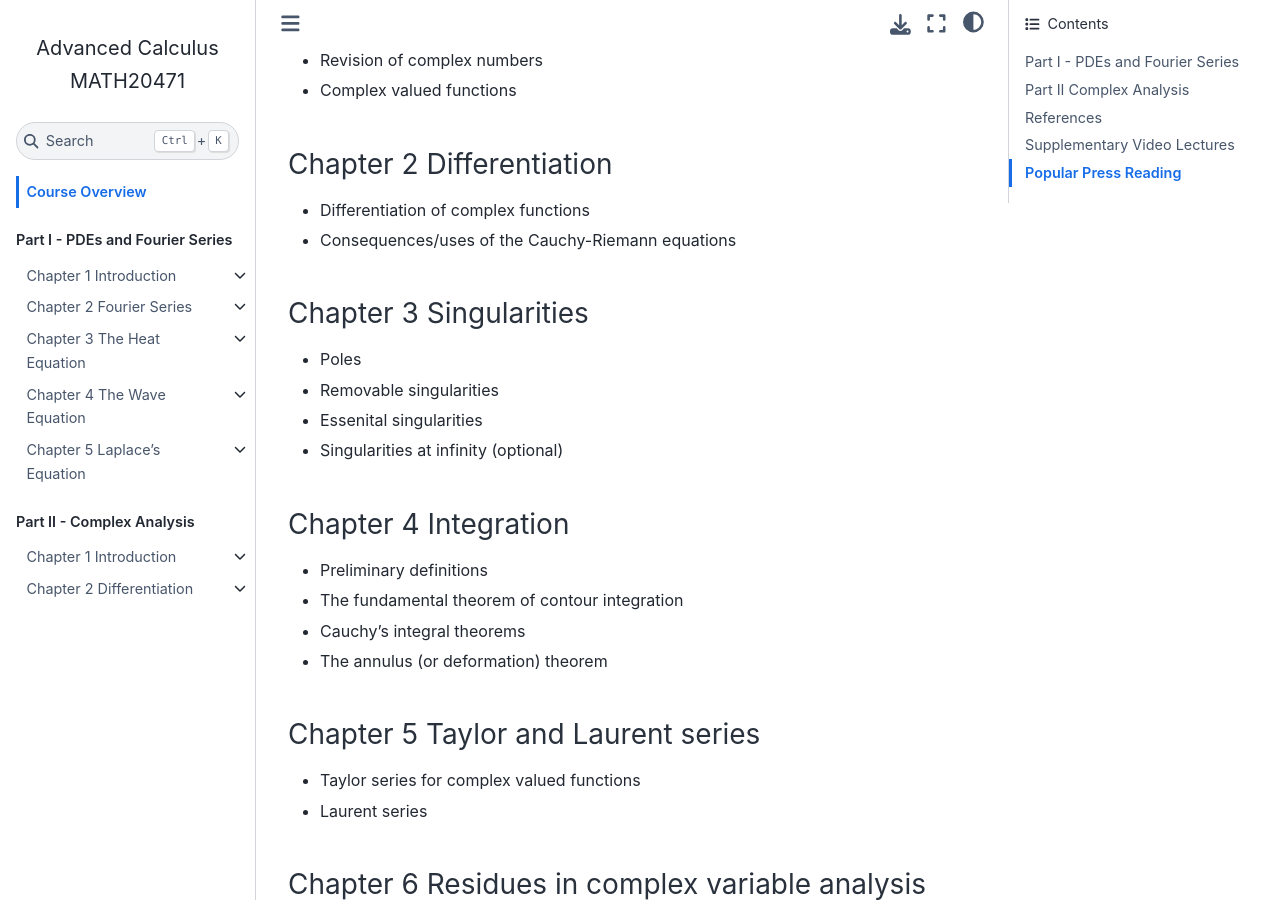
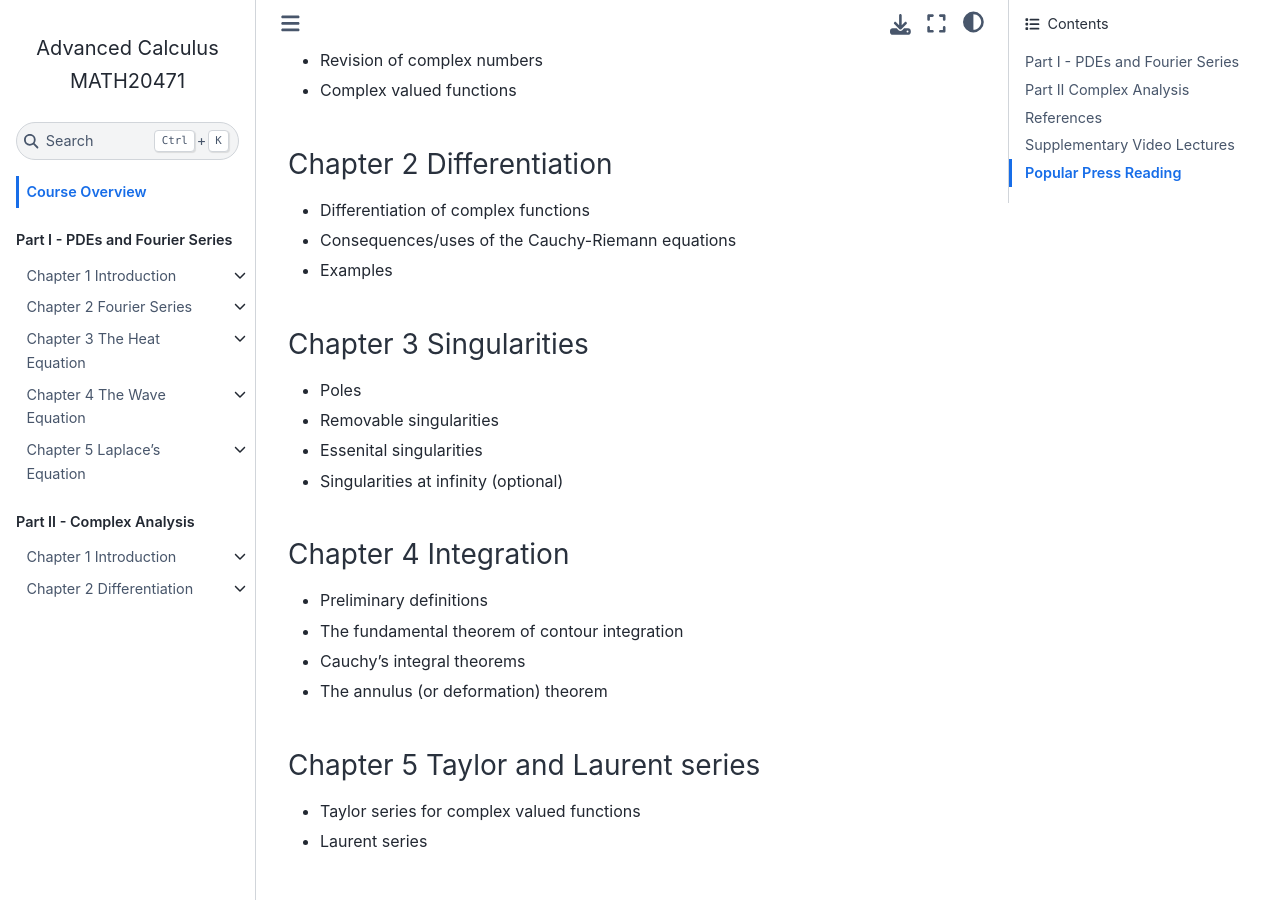
Before and after one commit to jjcrofts77/Advanced-Calculus-MATH20471, a Jupyter Book: the page built from intro.md, in a window 1280 px wide and 900 px high, scrolled down 1780 px. Built offline with Jupyter Book 1.0.4 settings and Sphinx 7.4.7 and the Sphinx Book theme 1.1.4, drawn with Linux system fonts in a browser that asks for light colours.

Commit message:
Update intro.md

```diff
--- a/intro.md
+++ b/intro.md
@@ -50,6 +50,7 @@ The second part of this course of lectures considers the extension of calculus t
 ### Chapter 2 Differentiation
    - Differentiation of complex functions
    - Consequences/uses of the Cauchy-Riemann equations
+   - Examples
 
 ### Chapter 3 Singularities
    - Poles
```
